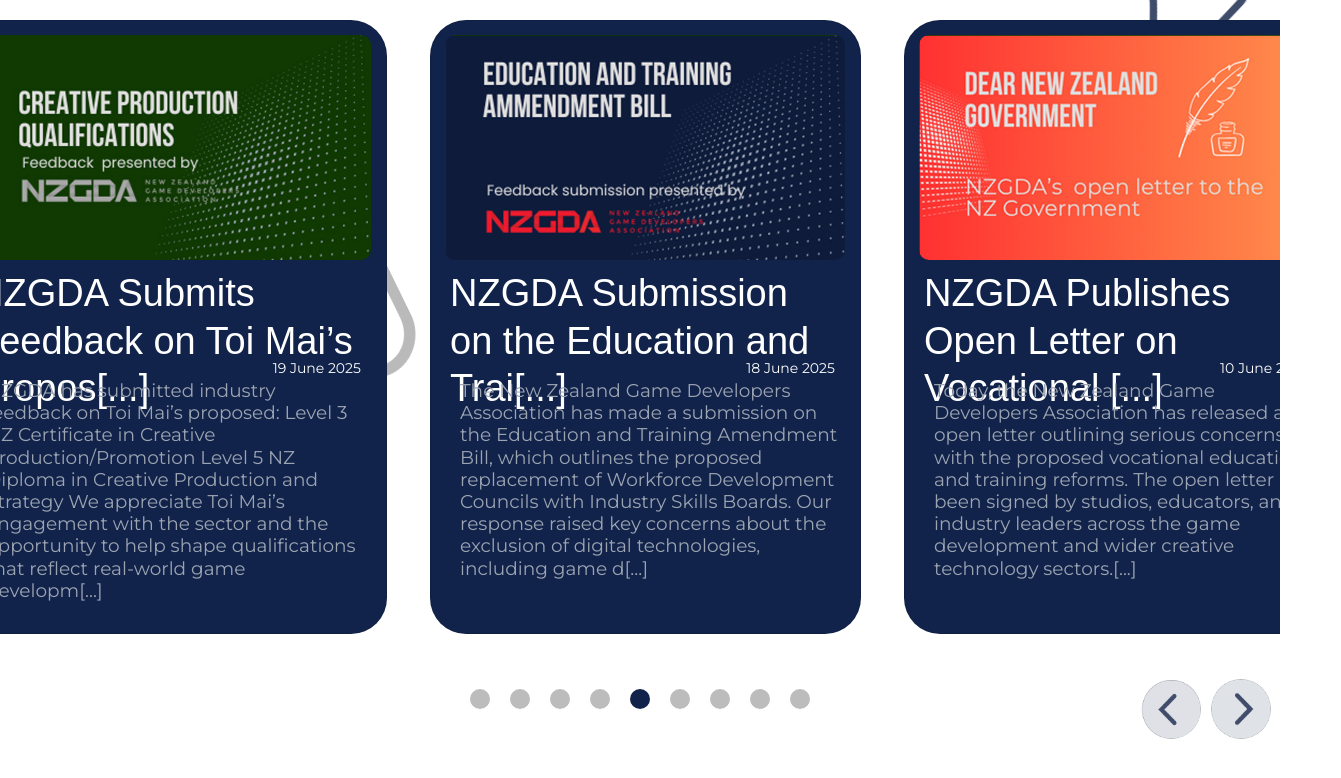
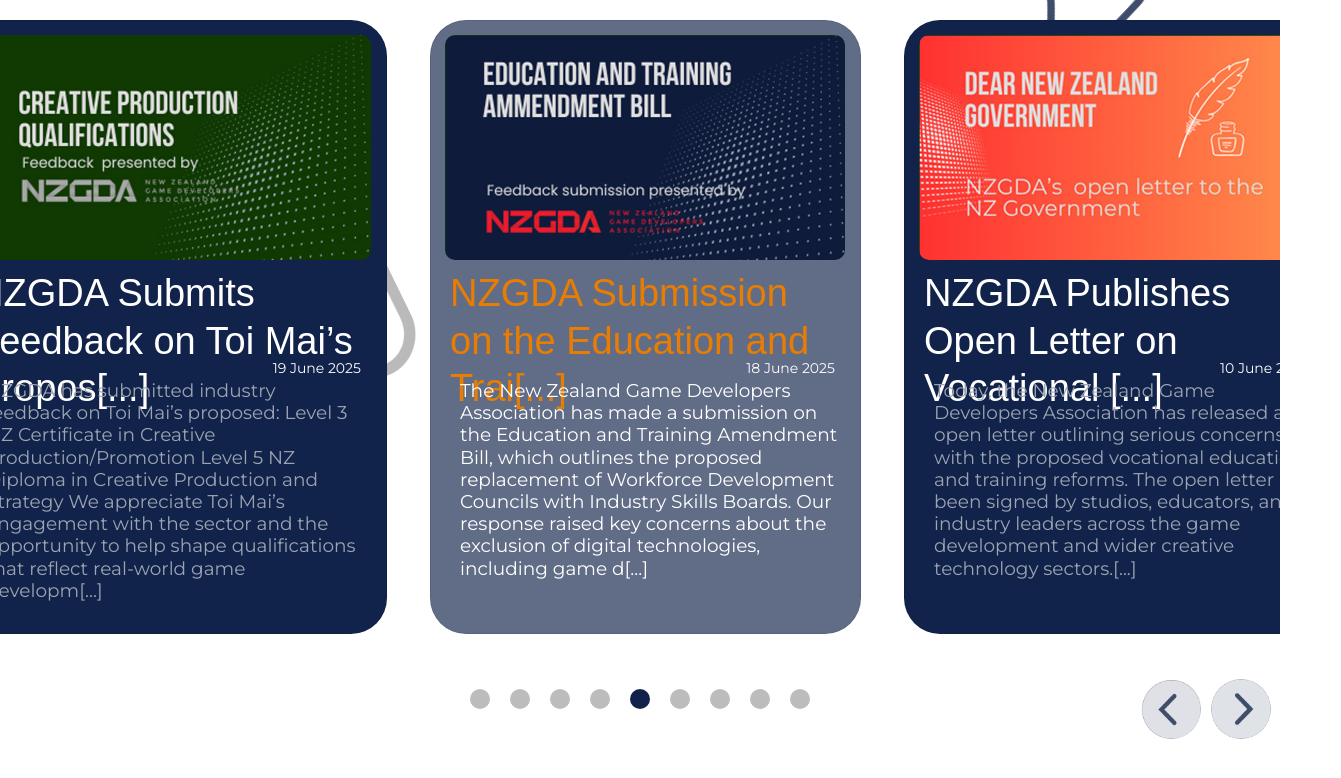
Before and after one commit to Nastomeya/2DSlider_NZGDA_News, a React (Create React App) app: page / in a window 1280 px wide. Shown: the top 778 px of the page, 1341 px wide, since content can reach past the window. Built offline with nearby package versions, Linux system fonts and the light colour scheme.

Commit message:
- change the selected card colour

```diff
--- a/src/components/Card.jsx
+++ b/src/components/Card.jsx
@@ -17,6 +17,7 @@
   contentText,
   position = [0, 0], // Only X, Y for 2D positioning
   onClick,
+  hasBeenClicked,
   isMobile,
 }) {
   return (
@@ -24,15 +25,16 @@
       style={{
         position: "relative",
         transform: `translate(${position[0]}px, ${position[1]}px)`,
-        cursor: onClick ? "pointer" : "default",
+        cursor: !hasBeenClicked ? "pointer" : "default",
       }}
       onClick={onClick}
     >
-      <CardBoard />
-      <CardTitleText title={truncateWithEllipsis(title, 45)} />
-      <CardDateText date={date} />
+      <CardBoard hasBeenClicked={hasBeenClicked} />
+      <CardTitleText hasBeenClicked={hasBeenClicked} title={truncateWithEllipsis(title, 45)} />
+      <CardDateText hasBeenClicked={hasBeenClicked} date={date} />
       <CardContentText
         content={truncateWithEllipsis(contentText, isMobile ? 183 : 312)}
+        hasBeenClicked={hasBeenClicked}
         isMobile={isMobile}
       />
       <CardImage src={image} alt={title} website={website} />
--- a/src/components/CardBoard.jsx
+++ b/src/components/CardBoard.jsx
@@ -5,7 +5,9 @@
   h = 3.4,        // height in your original units
   r = 0.2,        // corner radius in your original units
   scale = 180,    // px per unit (change to make it bigger/smaller)
-  background = '#11234A',
+
+  hasBeenClicked,
+  background = hasBeenClicked?'#616d86ff':'#11234A',
   border = 'rgba(0,0,0,0.08)',
   shadow = '0 8px 24px rgba(0,0,0,0.12)',
   style = {},
@@ -23,7 +25,6 @@
         borderRadius: radiusPx,          // 0.2 units -> px
         background,
         border: `1px solid ${border}`,
-        // boxShadow: shadow,
         overflow: 'hidden',
         ...style,
       }}
--- a/src/components/CardCarousel.jsx
+++ b/src/components/CardCarousel.jsx
@@ -4,7 +4,7 @@
 
 export default function CardCarousel({
   datas = [],
-  currentIndex,
+  cardClickedIndex,
   onCardClick,
   isMobile = false,
   cardWidth = 286,
@@ -21,19 +21,19 @@
 
   const looped = useMemo(() => [...datas, ...datas, ...datas], [datas]);
 
-  const [trackIndex, setTrackIndex] = useState(START_OFFSET + (currentIndex ?? 0));
+  const [trackIndex, setTrackIndex] = useState(START_OFFSET + (cardClickedIndex ?? 0));
   const [withTransition, setWithTransition] = useState(true);
 
   useEffect(() => {
-    if (typeof currentIndex === "number" && N > 0) {
+    if (typeof cardClickedIndex === "number" && N > 0) {
       // Only update if the currentIndex change came from outside (not from our own click)
       const expectedDataIndex = mod(trackIndex, N);
-      if (currentIndex !== expectedDataIndex) {
+      if (cardClickedIndex !== expectedDataIndex) {
         setWithTransition(true);
-        setTrackIndex(START_OFFSET + currentIndex);
+        setTrackIndex(START_OFFSET + cardClickedIndex);
       }
     }
-  }, [currentIndex, N, START_OFFSET, trackIndex]);
+  }, [cardClickedIndex, N, START_OFFSET, trackIndex]);
 
 
   const handleTransitionEnd = () => {
@@ -131,9 +131,7 @@
               height: "100%",
               flex: "0 0 auto",
               position: "relative",
-              cursor: "pointer", // Add visual feedback
             }}
-            onClick={() => onCardClickInternal(i)}
           >
             <Card
               website={card.website}
@@ -141,6 +139,8 @@
               title={card.title}
               date={card.date}
               contentText={card.contentText}
+              hasBeenClicked={card.id === cardClickedIndex}
+              onClick={() => onCardClickInternal(i)}
               isMobile={isMobile}
             />
           </div>
--- a/src/components/CardContentText.jsx
+++ b/src/components/CardContentText.jsx
@@ -3,7 +3,8 @@
 export default function CardContentText({
   content,
   isMobile = false,
-  color = "#9CA4B2",
+  hasBeenClicked,
+  color = hasBeenClicked ? "#ffffffff" : "#9CA4B2",
   align = "left",
   position = { top: 360, left: 30 },
   fontWeight = 100,
--- a/src/components/CardTitleText.jsx
+++ b/src/components/CardTitleText.jsx
@@ -2,7 +2,8 @@
 
 export default function CardTitleText({
   title,
-  color = "white",
+  hasBeenClicked,
+  color = hasBeenClicked? "#e97d02ff":"white",
   align = "left",
   fontSize = 38,
   position = { top: 250, left: 20 },
--- a/src/components/CarouselContainer.jsx
+++ b/src/components/CarouselContainer.jsx
@@ -68,7 +68,7 @@
       <div style={{ display: "flex", justifyContent: "center", alignItems: "center", width: "100%", minHeight: "300px" }}>
         <CardCarousel
           datas={datas}
-          currentIndex={currentIndex}
+          cardClickedIndex={currentIndex}
           onCardClick={handleSelectIndex}
           visibleCount={visibleCount} // Reduced visible count for better fit
           isMobile={isMobile}
@@ -100,7 +100,7 @@
         />
       </div>
       {/* Decorative gamepads (2D version) */}
-      <Gamepad color="#3F4D6B" width={0.18} height={0.18} position={[0.83, -950]} rotation={45} />
+      <Gamepad color="#3F4D6B" width={0.18} height={0.18} position={[0.75, -950]} rotation={45} />
       <Gamepad color="#bababaff" width={0.28} height={0.28} position={[0.01, -650]} rotation={-26} />
     </div >
   );
--- a/src/components/DotCarousel.jsx
+++ b/src/components/DotCarousel.jsx
@@ -1,11 +1,11 @@
 import React, { useRef } from "react";
-import Dot from "./Dot"; // the 2D Dot that takes { index, currentIndex, getButtonsStyle, ... }
+import Dot from "./Dot";
 import { useButtonsPosition } from "./useButtonsPosition";
 
 export default function DotCarousel({
   datas,
   onDotClick,
-  cardClickedIndex: currentIndex,
+  cardClickedIndex,
   offsetY = 20,  // px from bottom of the container
   space,
   dotSize,
@@ -43,7 +43,7 @@
         <Dot
           key={dot.id ?? i}
           id={i}                               // position is based on index
-          currentIndex={currentIndex}
+          currentIndex={cardClickedIndex}
           style={getButtonsStyle(i, dotSize)}      // Pass computed position styles here
           onClick={() => onDotClick?.(dot.id ?? i)}
         />
```
